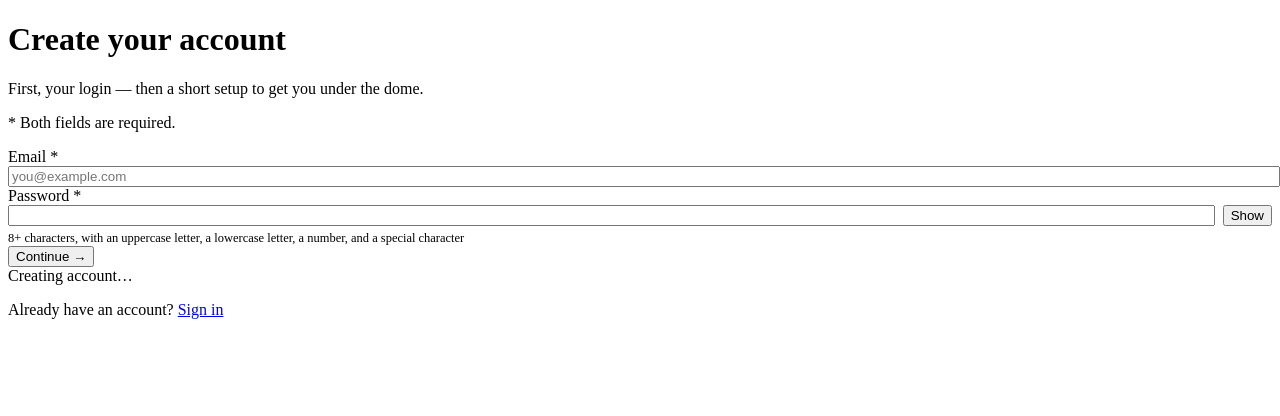
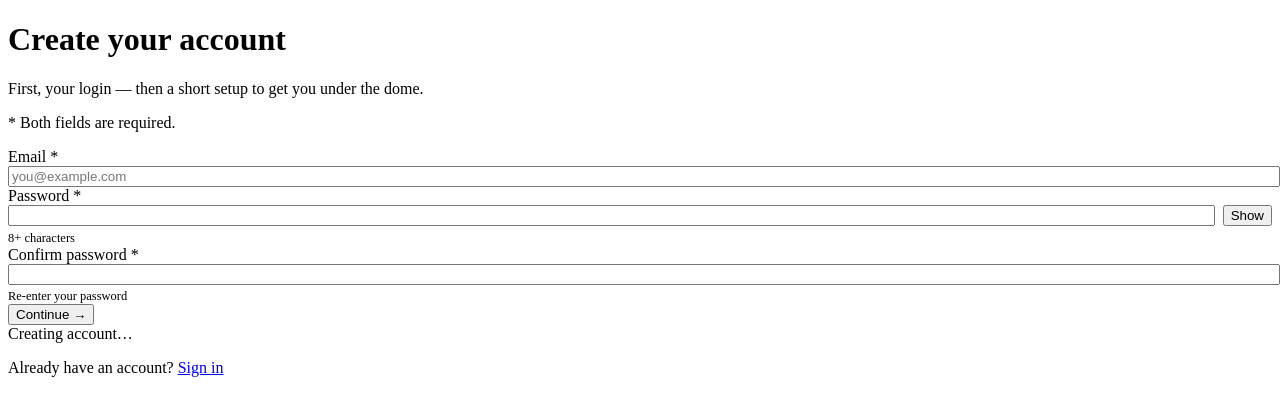
Before and after one commit to LawClerkNobleLaw/noble-law-app-project, a Python web app: template legiscan-lookup/templates/signup_page.html in a window 1280 px wide. Shown: the top 416 px of the page. Run offline with Jinja, Linux system fonts and the light colour scheme; the template is opened without the code that fills it, so the values that code supplies are empty.

Commit message:
feat(signup): confirm-password field on account creation
Adds a required "Confirm password" field to the signup form with live
match feedback (mirroring the existing password-length hint) and a
client-side guard that blocks submit on mismatch, so the one-time signup
flow can't round-trip to the server only to bounce on a typo. Purely a
client-side change — /api/signup still takes email + password.

Co-Authored-By: Claude Opus 4.8 <noreply@anthropic.com>

```diff
--- a/legiscan-lookup/templates/signup_page.html
+++ b/legiscan-lookup/templates/signup_page.html
@@ -32,7 +32,12 @@
           <input id="password" type="password" autocomplete="new-password" required minlength="8" style="width:100%">
           <button type="button" id="toggle-password" class="secondary" aria-pressed="false" aria-label="Show password" style="flex:none">Show</button>
         </div>
-        <div class="sub" id="password-hint" style="margin:0.3rem 0 0;font-size:0.78rem">8+ characters, with an uppercase letter, a lowercase letter, a number, and a special character</div>
+        <div class="sub" id="password-hint" style="margin:0.3rem 0 0;font-size:0.78rem">8+ characters</div>
+      </label>
+      <label style="flex:1 1 100%">
+        <div class="field-label">Confirm password <span class="req" aria-hidden="true">*</span></div>
+        <input id="password-confirm" type="password" autocomplete="new-password" required minlength="8" style="width:100%">
+        <div class="sub" id="confirm-hint" style="margin:0.3rem 0 0;font-size:0.78rem">Re-enter your password</div>
       </label>
       <button type="submit" class="auth-submit">Continue →</button>
     </form>
@@ -60,13 +65,11 @@ togglePasswordBtn.addEventListener('click', () => {
 });
 /* U5: the hint resolves as you type.
  *
- * The rule is the "8-4 rule": 8+ characters and all four character
- * classes. The only server-side enforcement is accounts.password_problem
- * plus a round trip, so — as with the old length-only hint — the one flow
- * every user completes exactly once could otherwise end in a rejected
- * submit for a rule that was on screen the whole time. Each requirement is
- * checked live and the still-missing ones are named; the server rejects
- * with the same rule (accounts.PASSWORD_RULE) if a user submits early.
+ * "8+ characters" was static text, and the only enforcement was
+ * minlength plus a server round trip — so the one flow every user
+ * completes exactly once could end in a rejected submit for a rule
+ * that was on screen the whole time. The message stays word-for-word
+ * what the server says; only its state changes.
  *
  * aria-live is deliberately absent: the hint is already the input's
  * description, and announcing on every keystroke would talk over the
@@ -74,27 +77,41 @@ togglePasswordBtn.addEventListener('click', () => {
  * server's identical sentence if they submit early anyway.
  */
 const passwordHint = document.getElementById('password-hint');
-const PASSWORD_CHECKS = [
-  [v => v.length >= 8, '8+ characters'],
-  [v => /[A-Z]/.test(v), 'an uppercase letter'],
-  [v => /[a-z]/.test(v), 'a lowercase letter'],
-  [v => /[0-9]/.test(v), 'a number'],
-  [v => /[^A-Za-z0-9]/.test(v), 'a special character'],
-];
+const MIN_PASSWORD = 8;
 passwordInput.setAttribute('aria-describedby', 'password-hint');
 passwordInput.addEventListener('input', () => {
-  const v = passwordInput.value;
-  if (!v) {
+  const len = passwordInput.value.length;
+  if (!len) {
     passwordHint.className = 'sub';
-    passwordHint.textContent = '8+ characters, with an uppercase letter, a lowercase letter, a number, and a special character';
+    passwordHint.textContent = '8+ characters';
     return;
   }
-  const missing = PASSWORD_CHECKS.filter(([test]) => !test(v)).map(([, label]) => label);
-  passwordHint.className = missing.length ? 'sub hint-unmet' : 'sub hint-met';
-  passwordHint.textContent = missing.length
-    ? `Still needs: ${missing.join(', ')}`
-    : '✓ Meets all requirements';
+  const ok = len >= MIN_PASSWORD;
+  passwordHint.className = ok ? 'sub hint-met' : 'sub hint-unmet';
+  passwordHint.textContent = ok
+    ? '✓ 8+ characters'
+    : `${MIN_PASSWORD - len} more character${MIN_PASSWORD - len === 1 ? '' : 's'} to go`;
 });
+
+/* The confirm field mirrors the password hint: it resolves live so the
+ * one-time signup flow never bounces off a mismatch only at submit. The
+ * message describes state, and aria-live stays absent for the same
+ * reason as the password hint — the input's description is enough. */
+const confirmInput = document.getElementById('password-confirm');
+const confirmHint = document.getElementById('confirm-hint');
+confirmInput.setAttribute('aria-describedby', 'confirm-hint');
+function refreshConfirmHint() {
+  if (!confirmInput.value) {
+    confirmHint.className = 'sub';
+    confirmHint.textContent = 'Re-enter your password';
+    return;
+  }
+  const match = confirmInput.value === passwordInput.value;
+  confirmHint.className = match ? 'sub hint-met' : 'sub hint-unmet';
+  confirmHint.textContent = match ? '✓ Passwords match' : 'Passwords don’t match yet';
+}
+confirmInput.addEventListener('input', refreshConfirmHint);
+passwordInput.addEventListener('input', refreshConfirmHint);
 
 const form = document.getElementById('f');
 const errorEl = document.getElementById('error');
@@ -104,6 +121,13 @@ form.addEventListener('submit', async (e) => {
   e.preventDefault();
   const email = document.getElementById('email').value.trim();
   const password = document.getElementById('password').value;
+  const confirm = confirmInput.value;
+
+  if (password !== confirm) {
+    errorEl.textContent = 'Passwords don’t match.';
+    errorEl.className = 'show';
+    return;
+  }
 
   errorEl.className = ''; loadingEl.className = 'show';
   form.querySelector('button').disabled = true;
```
